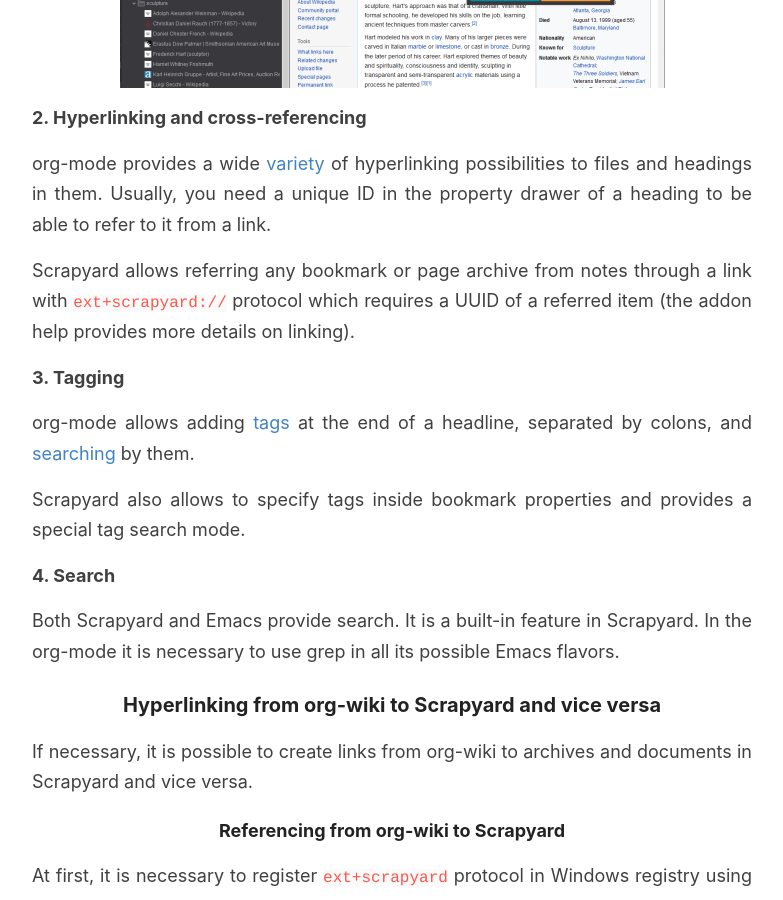
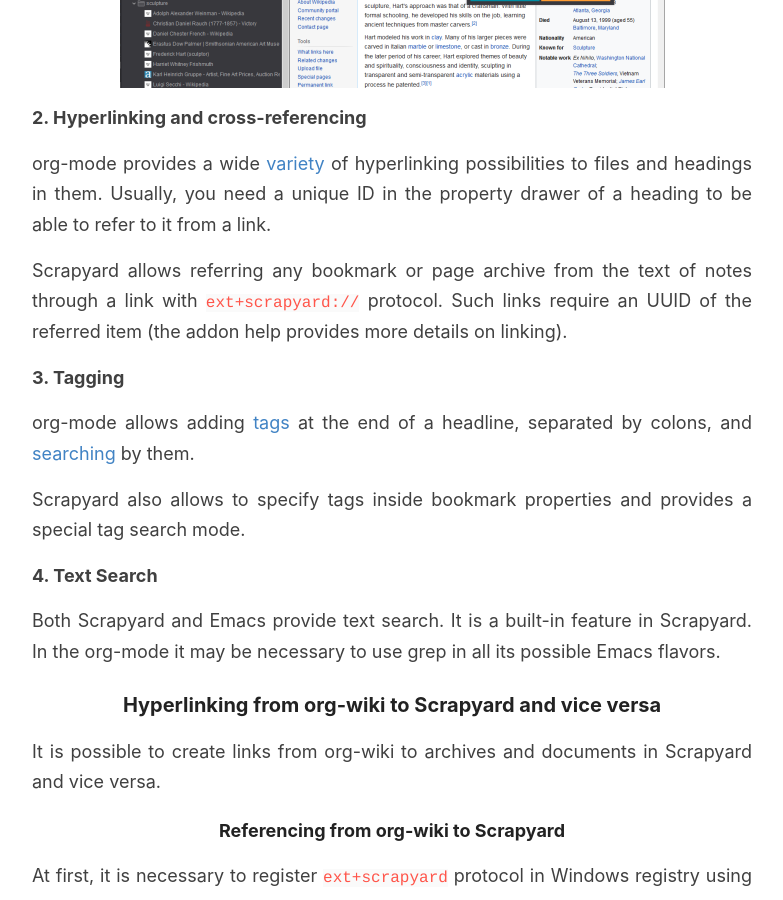
Before and after one commit to GChristensen/posts, a Jekyll site: the page built from _posts/2020-03-25-creating-personal-knowledge-base.md, in a window 1280 px wide and 900 px high, scrolled down 2272 px. Shown: the whole window, without its empty margins (248-1031 px from the left). Built offline with Jekyll 4.4.1, drawn with Linux system fonts in a browser that asks for light colours.

Commit message:
site edit

```diff
--- a/_posts/2020-03-25-creating-personal-knowledge-base.md
+++ b/_posts/2020-03-25-creating-personal-knowledge-base.md
@@ -59,10 +59,10 @@
 are divided into headings and subheadings of various levels. Emacs [SpeedBar](https://www.emacswiki.org/emacs/SpeedBar)
 allows to quickly access any file, if necessary.
 
+![org-wiki hierarchy](/posts/images/org-wiki-hierarchy.png)
+
 There are also non-hierarchical approaches to note-taking. The [org-roam](https://orgroam.com) Emacs package, which is
 also available in [RHO Emacs](https://gchristensen.github.io/rho-emacs/), is a popular example.
-
-![org-wiki hierarchy](/posts/images/org-wiki-hierarchy.png)
 
 Scrapyard utilizes shelves at its top level. Bookmarks and page fragments could
 be grouped into hierarchical trees of folders.
@@ -76,8 +76,8 @@
 Usually, you need a unique ID in the property drawer of a heading
 to be able to refer to it from a link.
 
-Scrapyard allows referring any bookmark or page archive from notes through
-a link with `ext+scrapyard://` protocol which requires a UUID of a
+Scrapyard allows referring any bookmark or page archive from the text of notes through
+a link with `ext+scrapyard://` protocol. Such links require an UUID of the
 referred item (the addon help provides more details on linking).
 
 **3. Tagging**
@@ -88,15 +88,14 @@
 Scrapyard also allows to specify tags inside bookmark properties and
 provides a special tag search mode.
 
-**4. Search**
+**4. Text Search**
 
-Both Scrapyard and Emacs provide search. It is a built-in feature in Scrapyard. In the org-mode it is necessary
+Both Scrapyard and Emacs provide text search. It is a built-in feature in Scrapyard. In the org-mode it may be necessary
 to use grep in all its possible Emacs flavors.
 
 ### Hyperlinking from org-wiki to Scrapyard and vice versa
 
-If necessary, it is possible to create links from org-wiki to archives and
-documents in Scrapyard and vice versa.
+It is possible to create links from org-wiki to archives and documents in Scrapyard and vice versa.
 
 #### Referencing from org-wiki to Scrapyard
 
```
